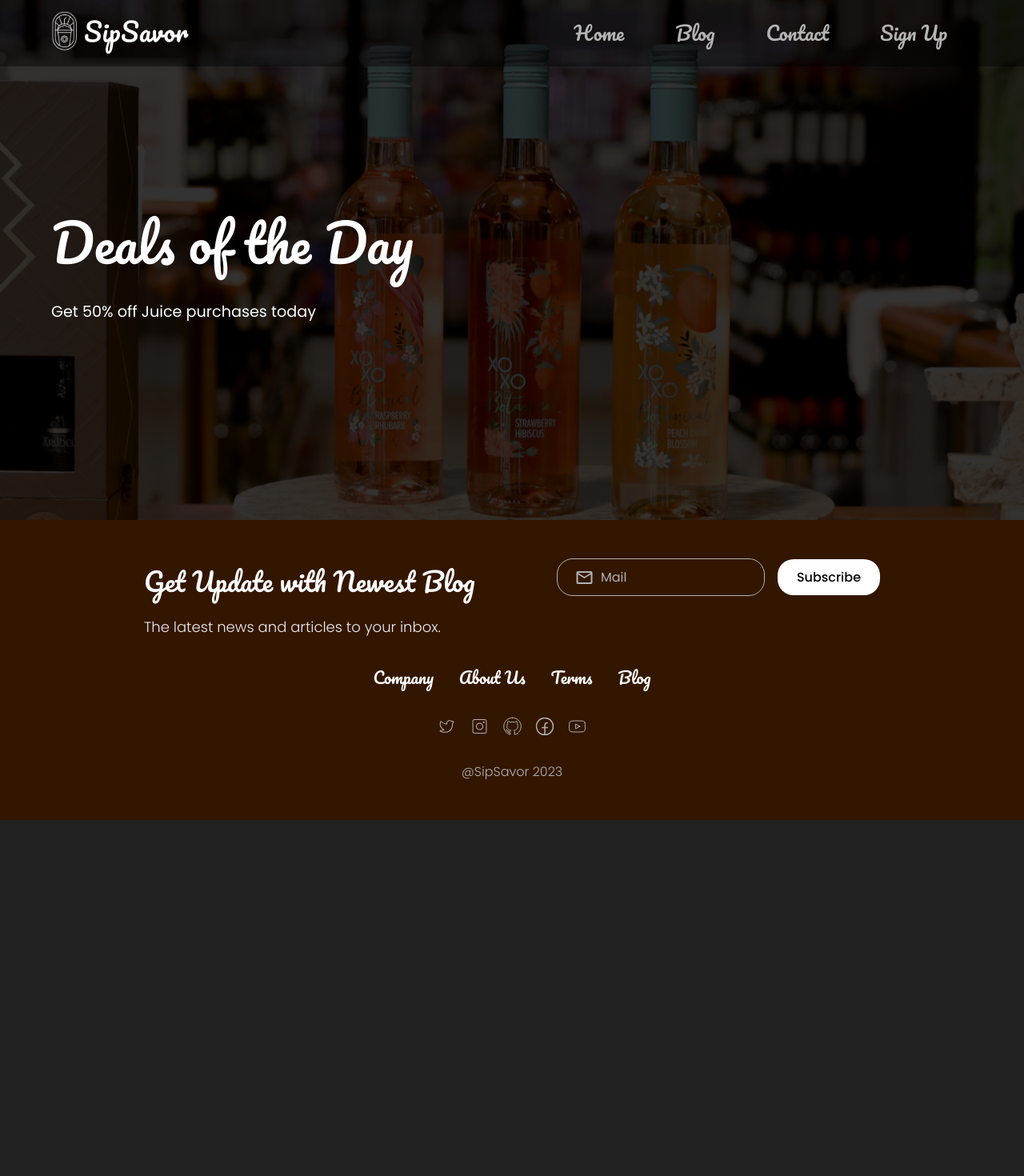
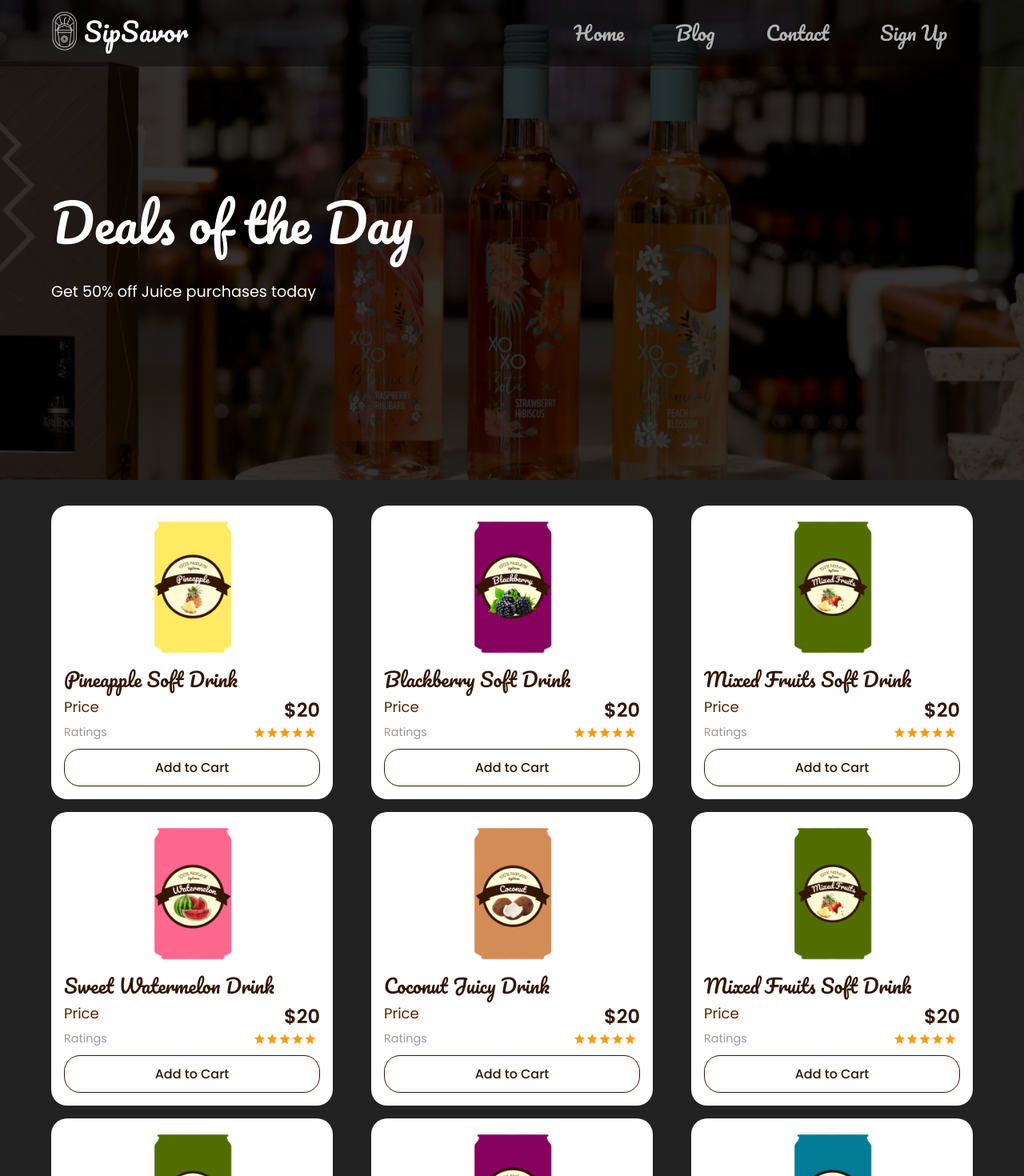
Before and after one commit to Prosperedafe/sip, a React (Vite) app: page /deals/day in a window 1280 px wide. Shown: the top 1470 px of the page at 80% size. Before the commit the page ends 1025 px from the top, so only its background shows below. Built offline with nearby package versions, Linux system fonts and the light colour scheme.

Commit message:
deals page completed

```diff
--- a/src/pages/HotDeals/HotDeals.tsx
+++ b/src/pages/HotDeals/HotDeals.tsx
@@ -1,3 +1,6 @@
+import { Categories } from "../../components/products/categories";
+import { hotDeals, mostSearched, recentlyViewed } from "../Homepage/data";
+
 const DealOfTheDay = () => {
     return (
         <>
@@ -6,6 +9,11 @@ const DealOfTheDay = () => {
                     <h2>Deals of the Day</h2>
                     <p>Get 50% off Juice purchases today</p>
                 </section>
+                <section id="deals__day__deals">
+                    <Categories products={hotDeals} />
+                    <Categories products={recentlyViewed} />
+                    <Categories products={mostSearched} />
+                </section>
             </section>
         </>
     )
--- a/src/styles/pages/deals.scss
+++ b/src/styles/pages/deals.scss
@@ -2,10 +2,14 @@
     &__hero {
         color: $light100;
         padding: 4rem $p-fluid;
-        min-height: 650px;
+        min-height: 600px;
         display: flex;
         flex-direction: column;
         justify-content: center;
+
+        @media(max-width: 600px) {
+            min-height: 450px;
+        }
 
         h2 {
             font-size: 5rem;
@@ -20,4 +24,8 @@
             font-size: 1.2rem;
         }
     }
+
+    &__deals {
+        padding: $big $p-fluid;
+    }
 }
```
